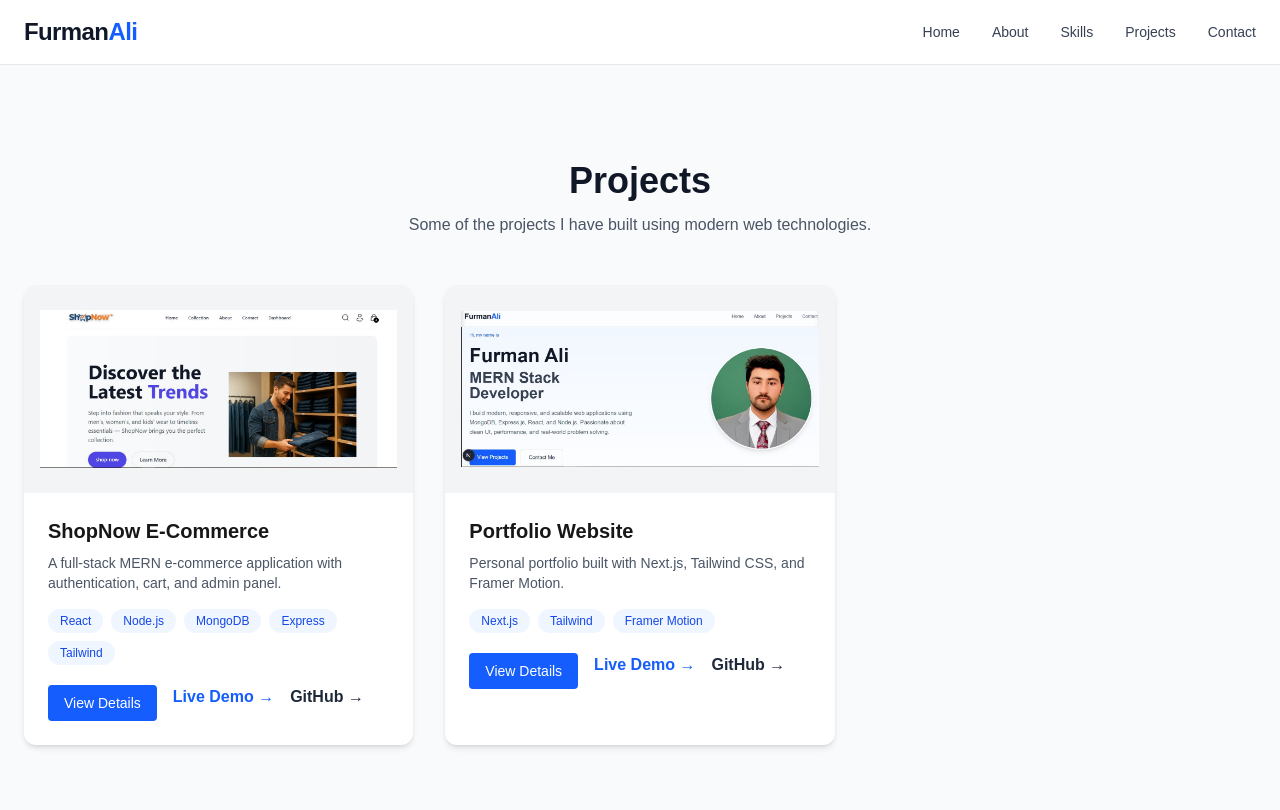
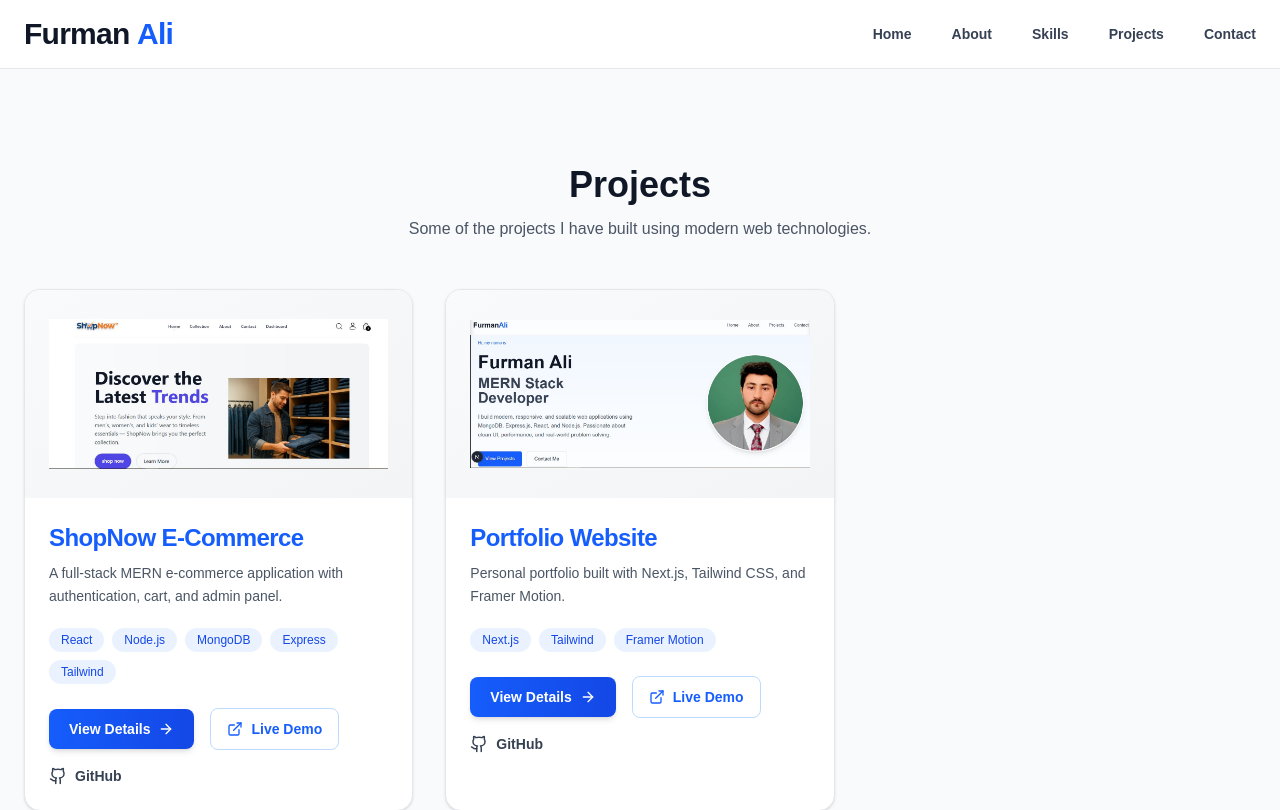
Before and after one commit to furmanAli912/my-portfolio, a Next.js app: page /projects in a window 1280 px wide. Shown: the top 810 px of the page. Built offline with nearby package versions, Linux system fonts and the light colour scheme.

Commit message:
Update UI components, navbar make responsiveness and fix layout issues

```diff
--- a/src/components/AboutPage.jsx
+++ b/src/components/AboutPage.jsx
@@ -21,7 +21,7 @@ export default function AboutPage() {
               src="/images/profile.jpg"
               alt="Furman Ali"
               fill
-              className="object-cover"
+              className="object-cover object-top"
               priority
             />
           </div>
@@ -68,15 +68,15 @@ export default function AboutPage() {
           {/* STATS */}
           <div className="grid grid-cols-3 gap-6 text-center my-8">
             <div>
-              <h3 className="text-2xl font-bold text-gray-900">46+</h3>
+              <h3 className="text-2xl font-bold text-gray-900">20+</h3>
               <p className="text-sm text-gray-600">Repositories</p>
             </div>
             <div>
-              <h3 className="text-2xl font-bold text-gray-900">5+</h3>
+              <h3 className="text-2xl font-bold text-gray-900">4+</h3>
               <p className="text-sm text-gray-600">Projects</p>
             </div>
             <div>
-              <h3 className="text-2xl font-bold text-gray-900">3+</h3>
+              <h3 className="text-2xl font-bold text-gray-900">2+</h3>
               <p className="text-sm text-gray-600">Experience</p>
             </div>
           </div>
--- a/src/components/Hero.jsx
+++ b/src/components/Hero.jsx
@@ -84,19 +84,20 @@ export default function Hero() {
           className="relative flex justify-center md:justify-end"
         >
           {/* Glow */}
-          <div className="absolute w-72 h-72 md:w-96 md:h-96 bg-blue-200/40 rounded-full blur-3xl -z-10" />
+          <div className="absolute w-80 h-80 md:w-[420px] md:h-[420px] bg-blue-200/40 rounded-full blur-3xl -z-10" />
 
-          <div className="relative w-64 h-64 md:w-80 md:h-80 rounded-full overflow-hidden border-4 border-white shadow-xl">
+          {/* Image Wrapper */}
+          <div className="relative w-72 h-72 md:w-96 md:h-96 rounded-full overflow-hidden border-[5px] border-white shadow-2xl">
             <Image
               src="/images/profile.jpg"
               alt="Furman Ali"
               fill
-              className="object-cover"
+              sizes="(max-width: 768px) 288px, 384px"
+              className="object-cover object-top"
               priority
             />
           </div>
         </motion.div>
-
       </div>
     </section>
   );
--- a/src/components/Navbar.jsx
+++ b/src/components/Navbar.jsx
@@ -1,50 +1,67 @@
 "use client";
 
 import Link from "next/link";
+import { useState } from "react";
+import { Menu, X } from "lucide-react";
 
 export default function Navbar() {
+  const [open, setOpen] = useState(false);
+
   return (
-    <header className="w-full sticky top-0 z-50 bg-white/80 backdrop-blur border-b border-gray-200">
+    <header className="sticky top-0 z-50 w-full bg-white/80 backdrop-blur-md border-b border-gray-200">
       <nav className="max-w-7xl mx-auto px-6 py-4 flex items-center justify-between">
 
         {/* Logo */}
         <Link
           href="/"
-          className="text-2xl font-semibold tracking-tight text-gray-900"
+          className="text-3xl font-bold tracking-tight text-gray-900"
         >
-          Furman<span className="text-blue-600">Ali</span>
+          Furman{" "}
+          <span className="text-blue-600 font-extrabold">Ali</span>
         </Link>
 
-        {/* Nav Links */}
-        <ul className="hidden md:flex items-center gap-8 text-sm font-medium text-gray-700">
-          <li>
-            <Link href="/" className="hover:text-blue-600 transition">
-              Home
-            </Link>
-          </li>
-          <li>
-            <Link href="/about" className="hover:text-blue-600 transition">
-              About
-            </Link>
-          </li>
-          <li>
-            <Link href="/skills" className="hover:text-blue-600 transition">
-              Skills
-            </Link>
-          </li>
-          <li>
-            <Link href="/projects" className="hover:text-blue-600 transition">
-              Projects
-            </Link>
-          </li>
-          <li>
-            <Link href="/contact" className="hover:text-blue-600 transition">
-              Contact
-            </Link>
-          </li>
+        {/* Desktop Nav */}
+        <ul className="hidden md:flex items-center gap-10 text-sm font-semibold text-gray-700">
+          {["Home", "About", "Skills", "Projects", "Contact"].map((item) => (
+            <li key={item}>
+              <Link
+                href={`/${item === "Home" ? "" : item.toLowerCase()}`}
+                className="relative hover:text-blue-600 transition after:absolute after:-bottom-1 after:left-0 after:h-[2px] after:w-0 after:bg-blue-600 after:transition-all hover:after:w-full"
+              >
+                {item}
+              </Link>
+            </li>
+          ))}
         </ul>
 
+        {/* Mobile Menu Button */}
+        <button
+          className="md:hidden text-gray-800"
+          onClick={() => setOpen(!open)}
+          aria-label="Toggle Menu"
+        >
+          {open ? <X size={28} /> : <Menu size={28} />}
+        </button>
       </nav>
+
+      {/* Mobile Menu */}
+      {open && (
+        <div className="md:hidden bg-white border-t border-gray-200">
+          <ul className="flex flex-col items-center gap-6 py-6 text-base font-medium text-gray-700">
+            {["Home", "About", "Skills", "Projects", "Contact"].map((item) => (
+              <li key={item}>
+                <Link
+                  href={`/${item === "Home" ? "" : item.toLowerCase()}`}
+                  onClick={() => setOpen(false)}
+                  className="hover:text-blue-600 transition"
+                >
+                  {item}
+                </Link>
+              </li>
+            ))}
+          </ul>
+        </div>
+      )}
     </header>
   );
 }
--- a/src/components/projectcard.jsx
+++ b/src/components/projectcard.jsx
@@ -2,64 +2,81 @@
 
 import Image from "next/image";
 import Link from "next/link";
+import { ExternalLink, Github, ArrowRight } from "lucide-react";
 
 export default function ProjectCard({ project }) {
   return (
-    <div className="group bg-white rounded-xl shadow-md overflow-hidden hover:shadow-xl transition-all duration-300">
+    <div className="group bg-white rounded-2xl border border-gray-200 overflow-hidden shadow-sm hover:shadow-2xl transition-all duration-300">
 
       {/* Image */}
-      <div className="relative w-full h-52 bg-gray-100">
+      <div className="relative w-full h-52 bg-gradient-to-br from-gray-50 to-gray-100">
         <Image
           src={project.image}
           alt={project.title}
           fill
-          className="object-contain p-4 pointer-events-none"
+          className="object-contain p-6 group-hover:scale-105 transition-transform duration-300 pointer-events-none"
         />
       </div>
 
       {/* Content */}
-      <div className="p-6 relative z-10">
-        <h3 className="text-xl font-semibold mb-2">
-          {project.title}
+      <div className="p-6">
+        {/* Title */}
+        <h3 className="text-2xl font-bold mb-2 tracking-tight text-gray-900">
+          <span className="text-blue-600">{project.title}</span>
         </h3>
 
-        <p className="text-gray-600 text-sm mb-4">
+        <p className="text-gray-600 text-sm leading-relaxed mb-5">
           {project.description}
         </p>
 
-        <div className="flex flex-wrap gap-2 mb-5">
+        {/* Tech Stack */}
+        <div className="flex flex-wrap gap-2 mb-6">
           {project.tech.map((item) => (
             <span
               key={item}
-              className="px-3 py-1 text-xs rounded-full bg-blue-50 text-blue-700"
+              className="px-3 py-1 text-xs font-medium rounded-full bg-blue-100/60 text-blue-700"
             >
               {item}
             </span>
           ))}
         </div>
 
-        <div className="flex gap-4">
+        {/* Actions */}
+        <div className="flex flex-wrap items-center gap-4">
+
+          {/* View Details – Primary */}
           <Link
             href={`/projects/${project.slug}`}
-            className="px-4 py-2 text-sm bg-blue-600 text-white rounded hover:bg-blue-700"
+            className="inline-flex items-center gap-2 px-5 py-2.5 text-sm font-semibold text-white rounded-lg
+              bg-gradient-to-r from-blue-600 to-blue-700
+              hover:from-blue-700 hover:to-blue-800
+              shadow-md hover:shadow-lg transition-all"
           >
             View Details
+            <ArrowRight size={16} />
           </Link>
 
+          {/* Live Demo – Secondary */}
           <Link
             href={project.live}
             target="_blank"
-            className="text-blue-600 font-semibold"
+            className="inline-flex items-center gap-2 px-4 py-2.5 text-sm font-semibold rounded-lg
+              border border-blue-200 text-blue-600
+              hover:bg-blue-50 transition"
           >
-            Live Demo →
+            <ExternalLink size={16} />
+            Live Demo
           </Link>
 
+          {/* GitHub – Ghost */}
           <Link
             href={project.github}
             target="_blank"
-            className="text-gray-800 font-semibold"
+            className="inline-flex items-center gap-2 text-sm font-semibold text-gray-700
+              hover:text-black transition"
           >
-            GitHub →
+            <Github size={18} />
+            GitHub
           </Link>
         </div>
       </div>
```
